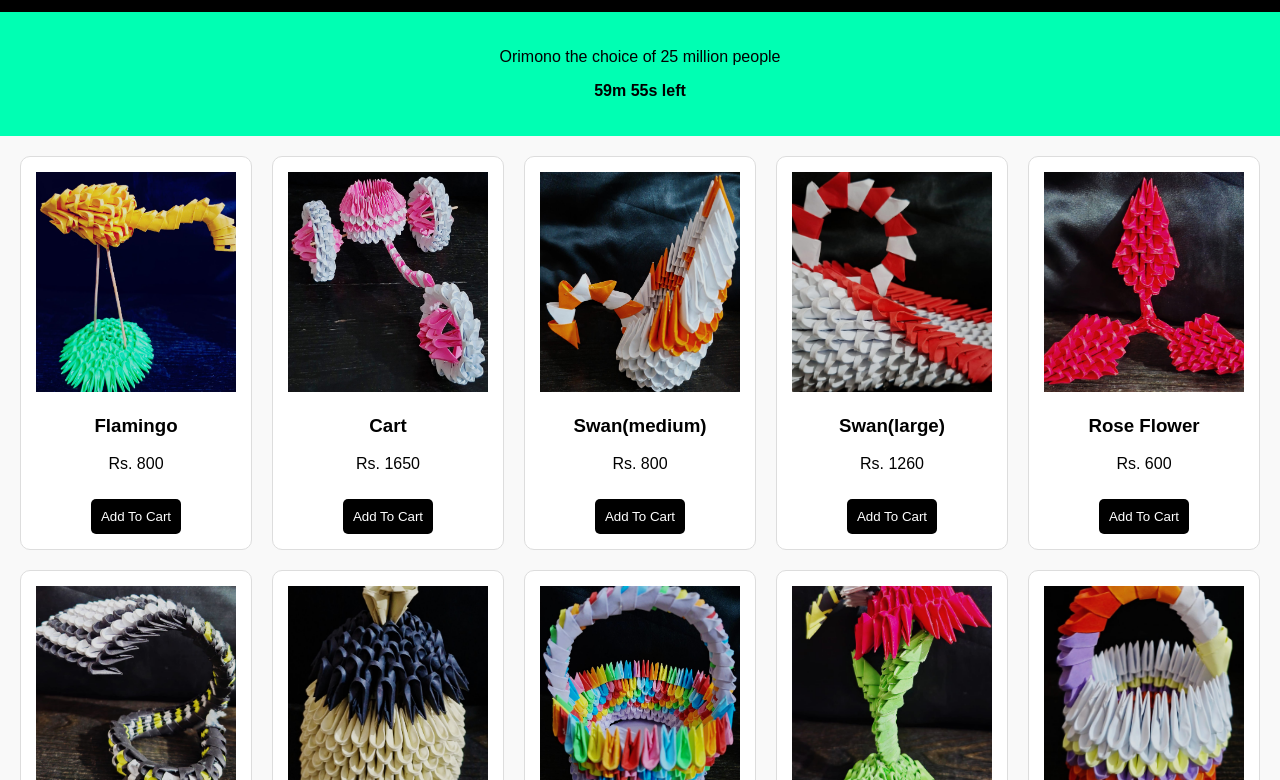
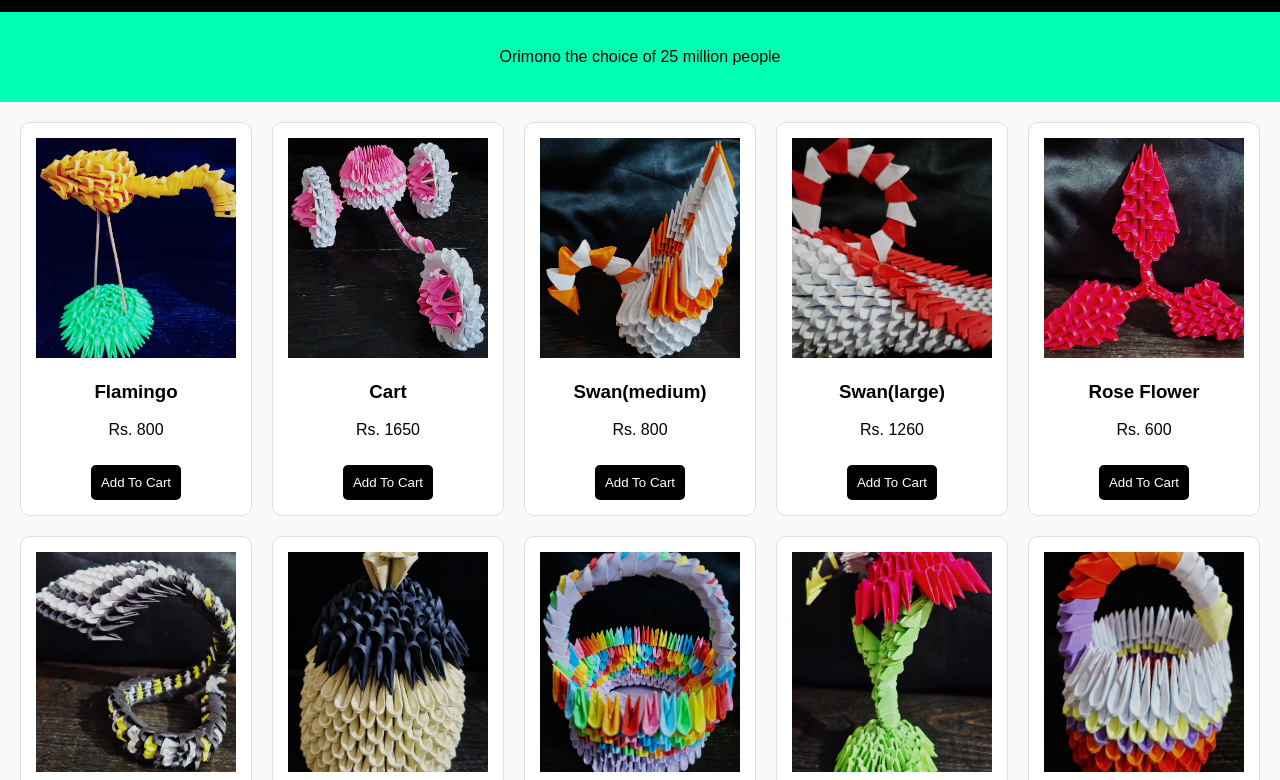
Before and after one commit to abdulwahabpiracha12/My-First-Website, a plain HTML site: page index.html in a window 1280 px wide. Shown: the part 98-878 px from the top of the page. Drawn offline with nearby package versions, Linux system fonts and the light colour scheme.

Commit message:
Add files via upload

```diff
--- a/index.html
+++ b/index.html
@@ -27,8 +27,7 @@
 
   <section class="hero">
      <p>Orimono the choice of 25 million people</p>
-     <p id="timer"></p>
-  </section>
+     </section>
 
   <section class="products" id="product-list"></section>
 
```
